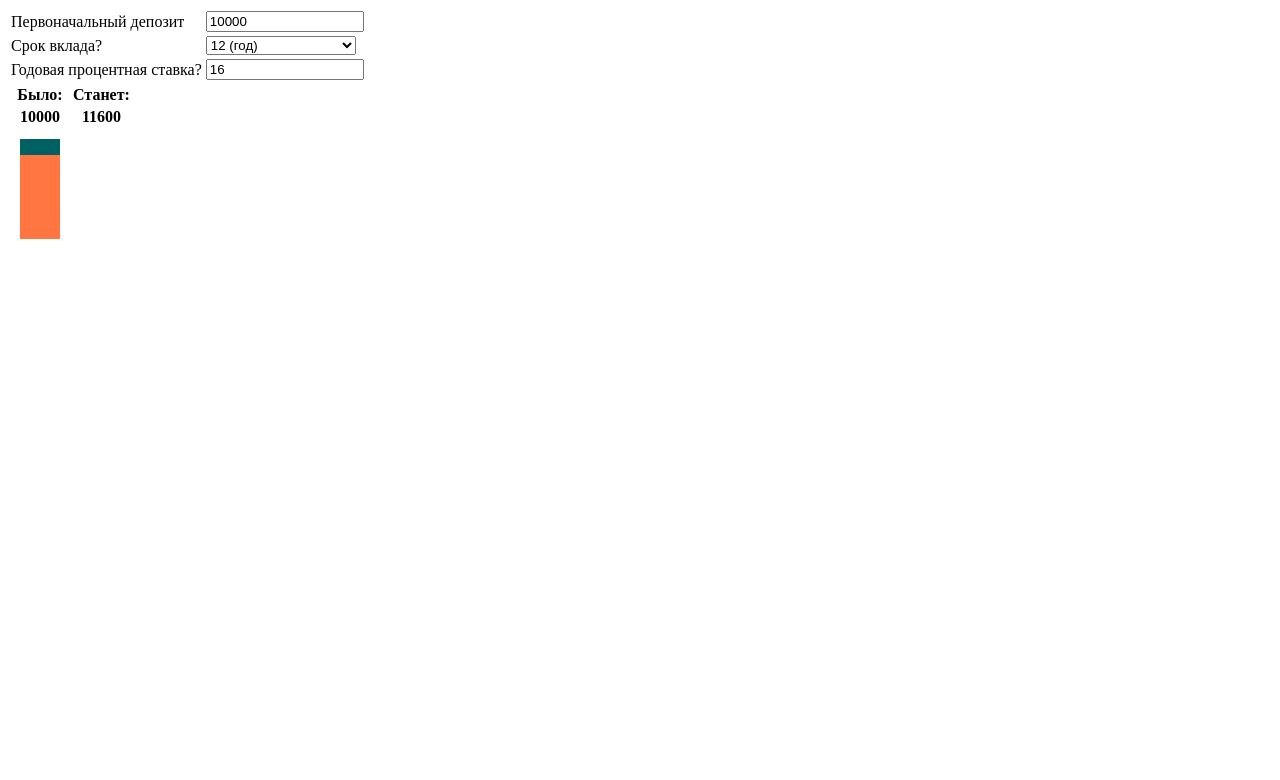
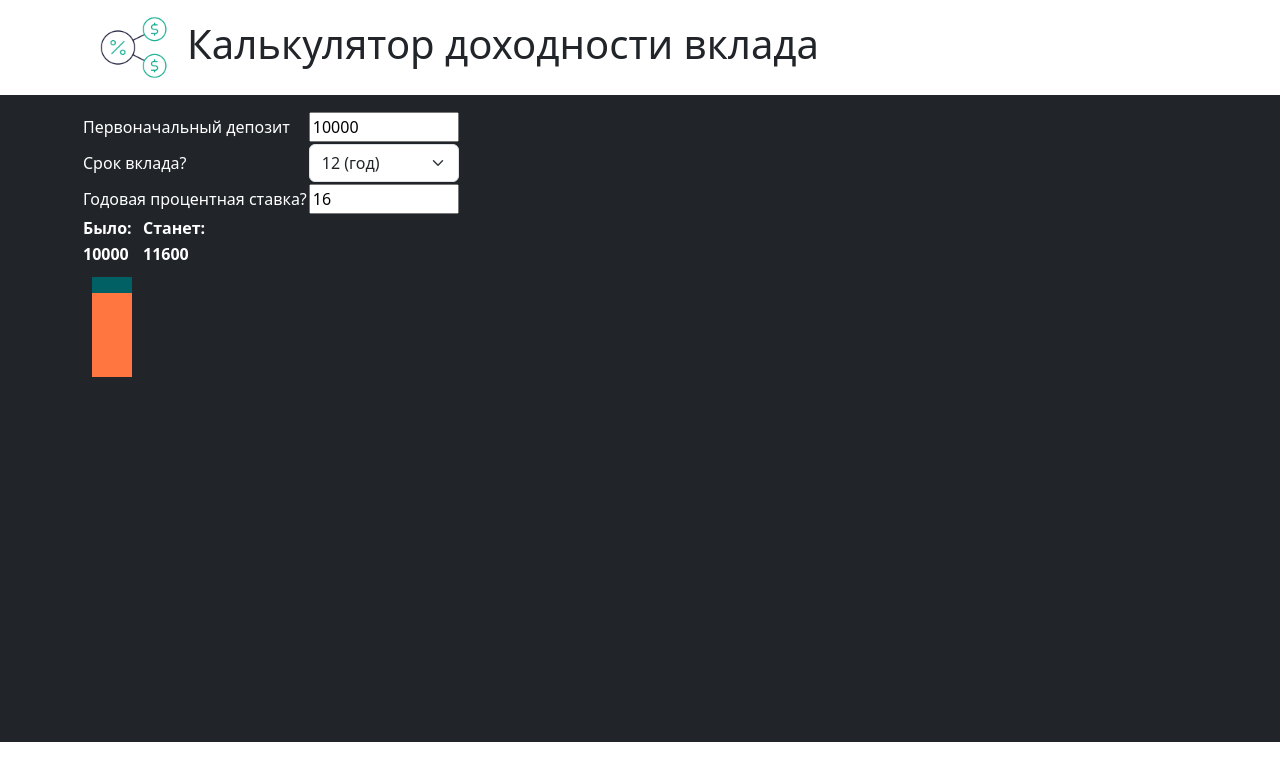
Before and after one commit to modemyc/Deposite_calculator, a website: page index.html in a window 1280 px wide. Drawn offline with nearby package versions, Linux system fonts and the light colour scheme.

Commit message:
start bootstrap styling

```diff
--- a/assets/css/main.css
+++ b/assets/css/main.css
@@ -1,3 +1,8 @@
+@import "../../components/page/page.css";
+@import "../../components/footer/footer.css";
+@import "../../components/header/header.css";
+@import "../../components/logo/logo.css";
+
 td select,
     td input {
       width: 150px;
--- /dev/null
+++ b/components/footer/footer.css
@@ -0,0 +1,3 @@
+.footer {
+    height: 50px;
+}
--- /dev/null
+++ b/components/header/header.css
@@ -0,0 +1,10 @@
+.header {
+    /* display: flex;
+    flex-direction: row; */
+}
+
+.header__menu {
+    display: flex;
+    flex-direction: row;
+    align-items: center;
+}
--- /dev/null
+++ b/components/logo/logo.css
@@ -0,0 +1,24 @@
+.logo {
+    position: relative;
+    width: 75px; /* Подставь свои размеры */
+    height: 75px;
+    display: flex;
+    flex-direction: row;
+    margin: 10px 15px 10px;
+}
+
+.logo__static {
+    width: 75px; /* Подставь свои размеры */
+    height: 75px;
+    object-fit: cover;
+    opacity: 1;
+    transition: opacity 0.3s;
+}
+
+.logo__animate {
+    width: 75px; /* Подставь свои размеры */
+    height: 75px;
+    object-fit: cover;
+    opacity: 0;
+    transition: opacity 0.3s;
+}
--- /dev/null
+++ b/components/page/page.css
@@ -0,0 +1,9 @@
+.page {
+    display: flex;
+    flex-direction: column;
+    height: 100vh;
+}
+
+.page__main {
+    flex-grow: 1;
+}
--- a/index.html
+++ b/index.html
@@ -2,14 +2,29 @@
 <html lang="ru">
 <head>
     <meta charset="UTF-8">
-    <meta name="viewport" content="width=device-width, initial-scale=1.0">
+    <meta name="viewport" content="width=device-width, initial-scale=1">
     <script src="/scripts/index.js" defer></script>
+    <script src="/node_modules/bootstrap/dist/js/bootstrap.js"></script>
     <link rel="stylesheet" href="/assets/css/main.css">
+    <link rel="stylesheet" href="/node_modules/bootstrap/dist/css/bootstrap.css">
+    <link rel="stylesheet" href="/node_modules/bootstrap/scss/bootstrap.scss">
     <title>Калькулятор вклада</title>
 </head>
 <body>
-    <header></header>
-    <main>
+  <div class="page">
+    <header class="header">
+      <div class="container header__menu">
+        <div class="logo">
+          <img src="/assets/images/лого статика.png" alt="logo" class="logo__static">
+          <img src="/assets/images/лого анимированное.gif" alt="animate" class="logo__animate">
+        </div>
+        <div>
+          <h1>Калькулятор доходности вклада</h1>
+        </div>
+      </div>
+    </header>
+    <main class="p-3 mb-2 bg-dark text-white page__main">
+      <div class="container">
         <form name="calculator">
             <table>
               <tr>
@@ -21,7 +36,7 @@
               <tr>
                 <td>Срок вклада?</td>
                 <td>
-                  <select name="months">
+                  <select name="months" class="form-select">
                     <option value="1">1 (месяц)</option>
                     <option value="3">3 (квартал)</option>
                     <option value="6">6 (полгода)</option>
@@ -63,7 +78,10 @@
             <td style="height:100px">
             </td>
           </table>
+      </div>
     </main>
-    <footer></footer>
+    <footer class="footer"></footer>
+  </div>
+
 </body>
 </html>
--- /dev/null
+++ b/package.json
@@ -0,0 +1,5 @@
+{
+  "dependencies": {
+    "bootstrap": "^5.3.3"
+  }
+}
```
Also changed, not shown: assets/images/лого анимированное.gif (added), assets/images/лого статика.png (added), 3 other files.
